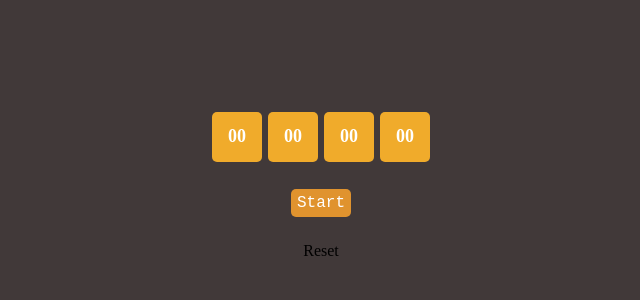
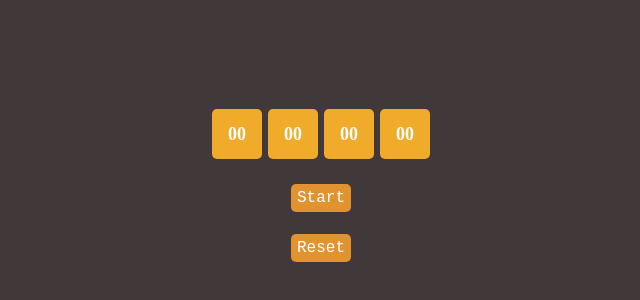
Before and after one commit to Himanshu-Jaiswar/StopWatch, a plain HTML site: page index.html in a window 1280 px wide. Shown: the part 216-516 px from the top of the page, without its empty margins (319-959 px from the left). Drawn offline with Linux system fonts and the light colour scheme.

Commit message:
style.css

```diff
--- a/style.css
+++ b/style.css
@@ -50,3 +50,14 @@ body {
     color: white;
     font-weight: bold;
 }
+
+#reset{
+    text-align: center;
+    width: 50px;
+    background-color: rgb(224, 147, 46);
+    padding: 5px;
+    border-radius: 5px;
+    cursor: pointer;
+    color: white;
+    font-family: 'Courier New', Courier, monospace;
+}
```
